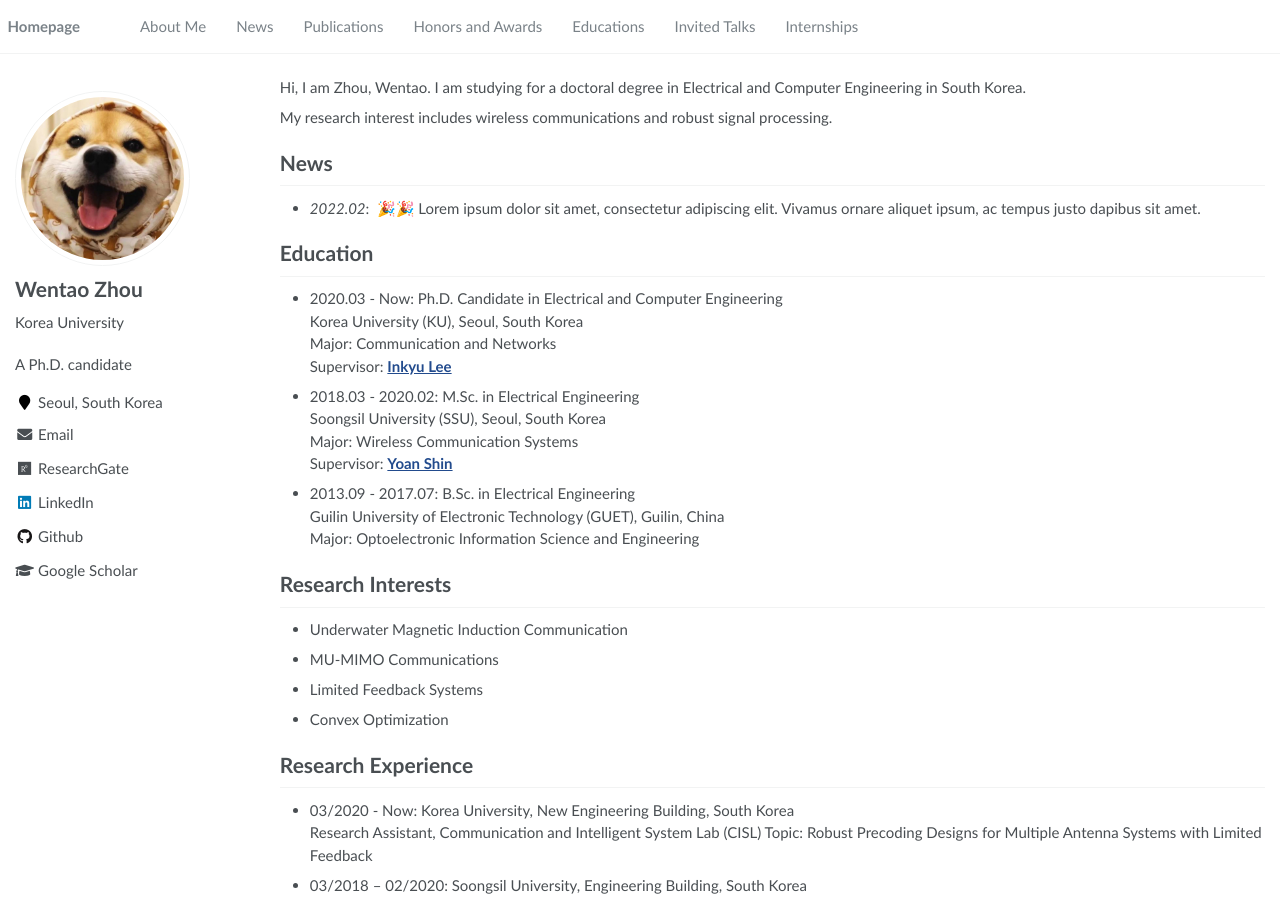
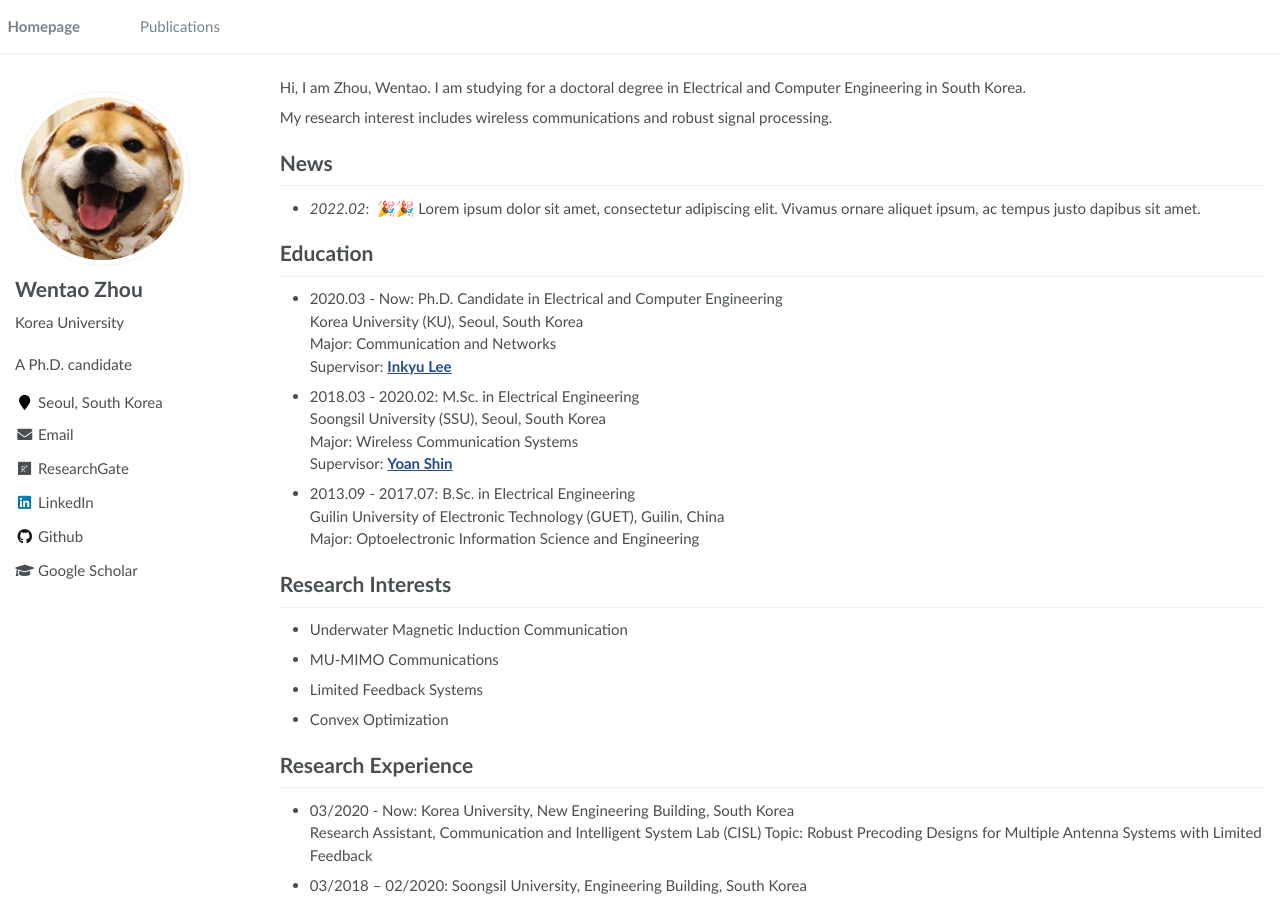
Before and after one commit to zhouwt612/zhouwt612.github.io, a Jekyll site: the page built from _pages/about.md, in a window 1280 px wide and 900 px high. Built offline with Jekyll 4.4.1, drawn with Linux system fonts in a browser that asks for light colours.

Commit message:
Update navigation.yml

```diff
--- a/_data/navigation.yml
+++ b/_data/navigation.yml
@@ -1,22 +1,5 @@
 # main links links
 main:
-  - title: "About Me"
-    url: "/#about-me"
-
-  - title: "News"
-    url: "/#-news"
 
   - title: "Publications"
     url: "/#-publications"
-
-  - title: "Honors and Awards"
-    url: "/#-honors-and-awards"
-
-  - title: "Educations"
-    url: "/#-educations"
-
-  - title: "Invited Talks"
-    url: "/#-invited-talks"
-
-  - title: "Internships"
-    url: "/#-internships"
```
